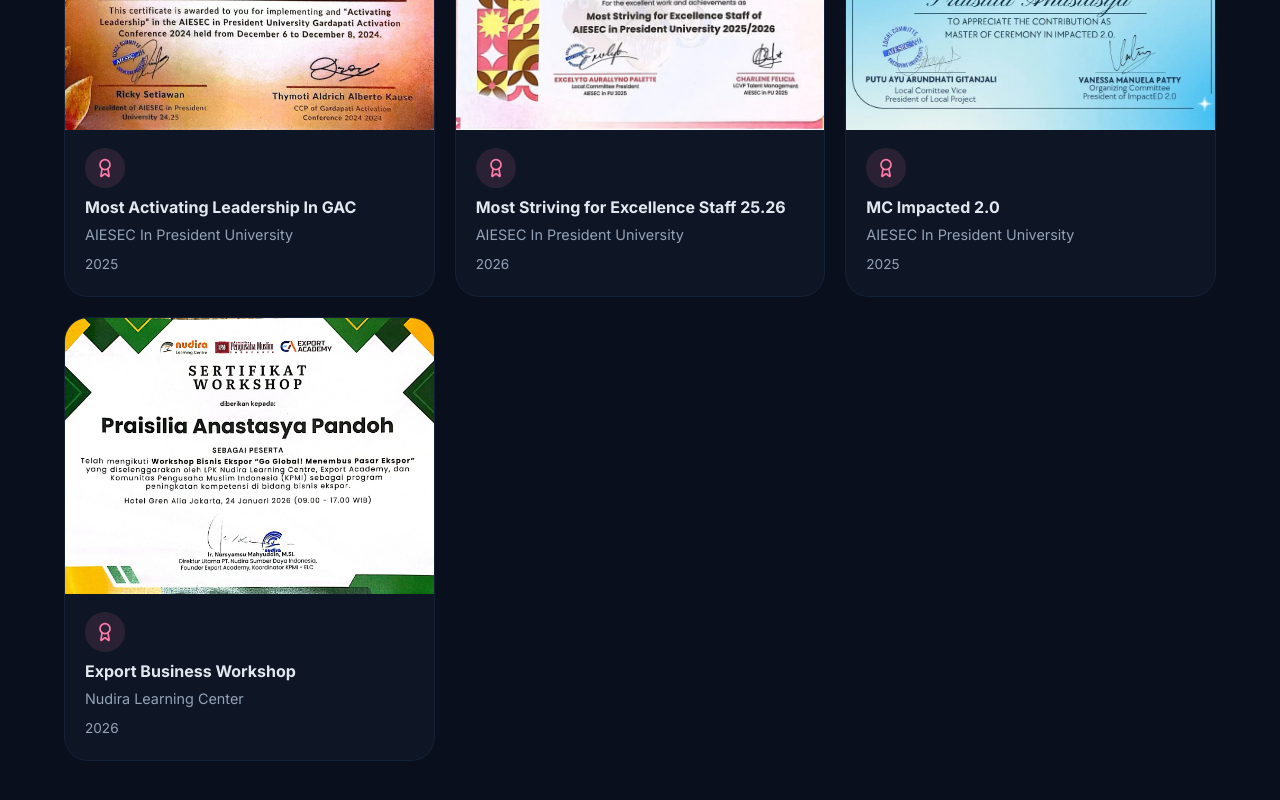
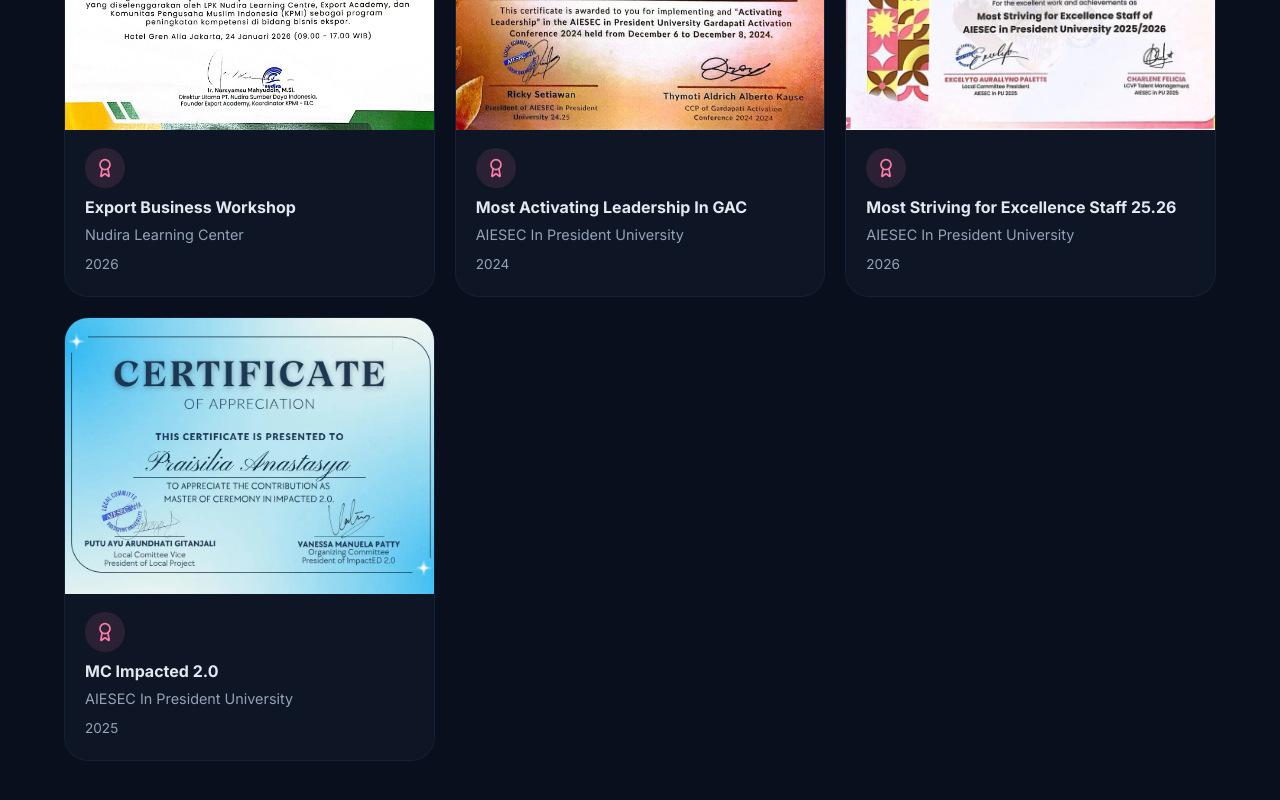
Before and after one commit to praisi-tech/web-portfolio, a React (Vite) app: page /certificates in a window 1280 px wide. Shown: the part 1578-2378 px from the top of the page. Built offline with nearby package versions, Linux system fonts and the light colour scheme.

Commit message:
change certificate year correction

```diff
--- a/src/data/certificates.js
+++ b/src/data/certificates.js
@@ -49,10 +49,18 @@
     image: '/certificates/ask-questions-coursera.webp',
   },
   {
+    id: 'cert-workshop-bisnis-ekspor',
+    title: 'Export Business Workshop',
+    issuer: 'Nudira Learning Center',
+    issueDate: '2026',
+    category: 'Leadership',
+    image: '/certificates/workshop-bisnis-ekspor.webp',
+  },
+  {
     id: 'cert-activating-leadership',
     title: 'Most Activating Leadership In GAC',
     issuer: 'AIESEC In President University',
-    issueDate: '2025',
+    issueDate: '2024',
     category: 'Leadership',
     image: '/certificates/activating-leadership.webp',
   },
@@ -72,12 +80,4 @@
     category: 'Leadership',
     image: '/certificates/mc-impacted.webp',
   },
-  {
-    id: 'cert-workshop-bisnis-ekspor',
-    title: 'Export Business Workshop',
-    issuer: 'Nudira Learning Center',
-    issueDate: '2026',
-    category: 'Leadership',
-    image: '/certificates/workshop-bisnis-ekspor.webp',
-  },
 ];
```
